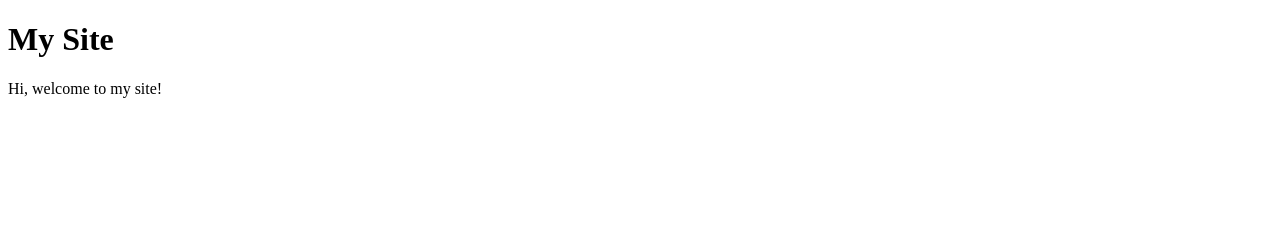
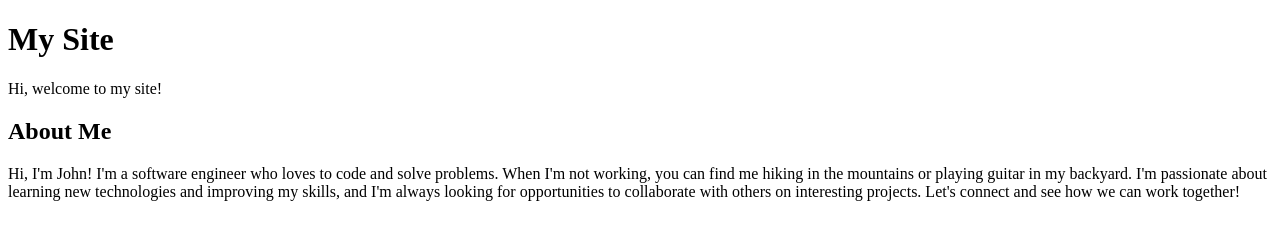
Before and after one commit to fourls/gitsample, a plain HTML site: page index.html in a window 1280 px wide. Drawn offline with Linux system fonts and the light colour scheme.

Commit message:
Add about me description

```diff
--- a/index.html
+++ b/index.html
@@ -11,6 +11,13 @@
 <body>
     <h1>My Site</h1>
     <p>Hi, welcome to my site!</p>
+    <section id="about">
+        <h2>About Me</h2>
+        <p>Hi, I'm John! I'm a software engineer who loves to code and solve problems. When I'm not working, you can
+            find me hiking in the mountains or playing guitar in my backyard. I'm passionate about learning new
+            technologies and improving my skills, and I'm always looking for opportunities to collaborate with others on
+            interesting projects. Let's connect and see how we can work together!</p>
+    </section>
 </body>
 
 </html>
```
